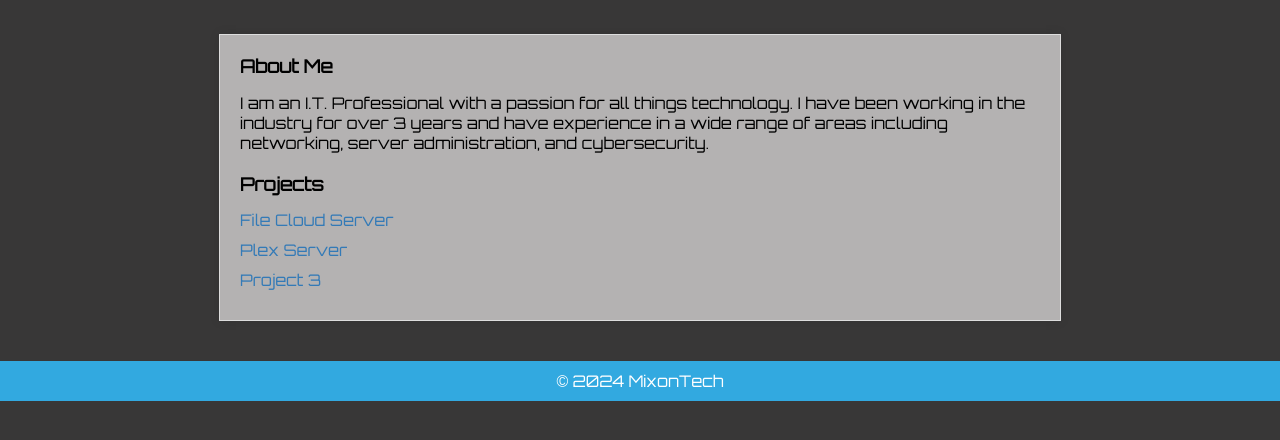
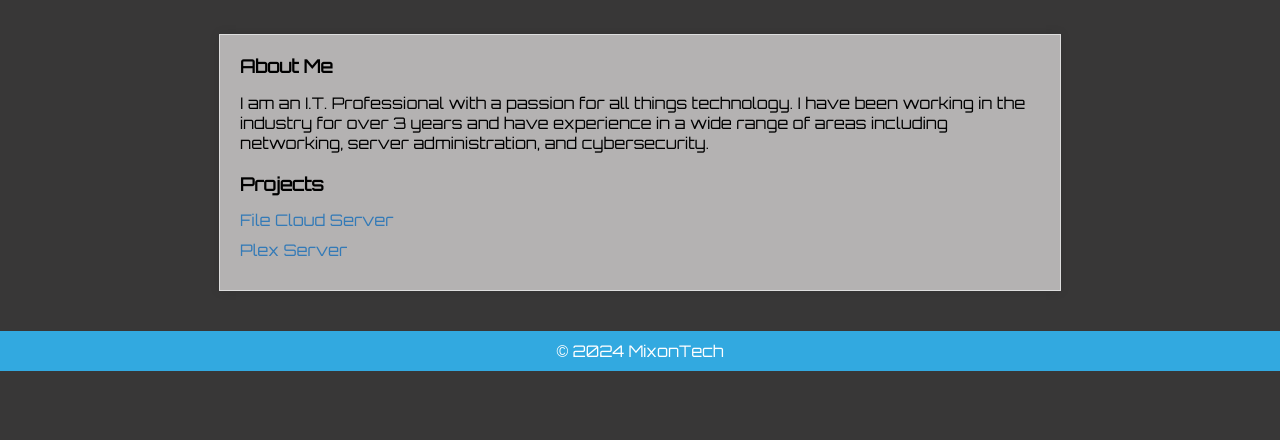
Before and after one commit to Mixon70/MixonNet, a plain HTML site: page index.html in a window 1280 px wide. Shown: the part 68-508 px from the top of the page. Drawn offline with Linux system fonts and the light colour scheme.

Commit message:
Update index.html

```diff
--- a/index.html
+++ b/index.html
@@ -87,7 +87,6 @@
     <ul>
       <li><a href="https://www.mixonnet.com">File Cloud Server</a></li>
       <li><a href="http://24.48.162.31:32400">Plex Server</a></li>
-      <li><a href="https://github.com/yourusername/project3">Project 3</a></li>
     </ul>
   </main>
   <footer>
```
